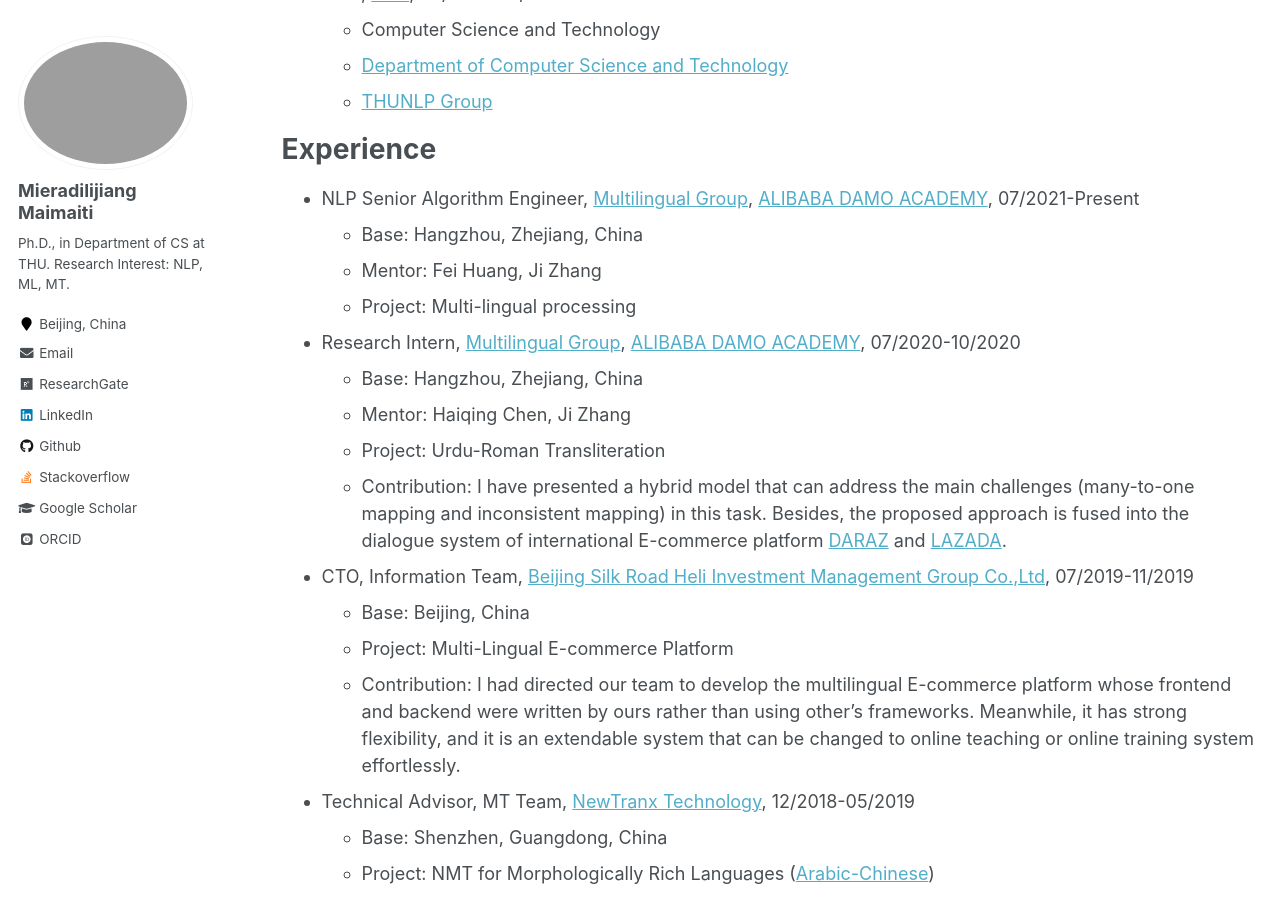
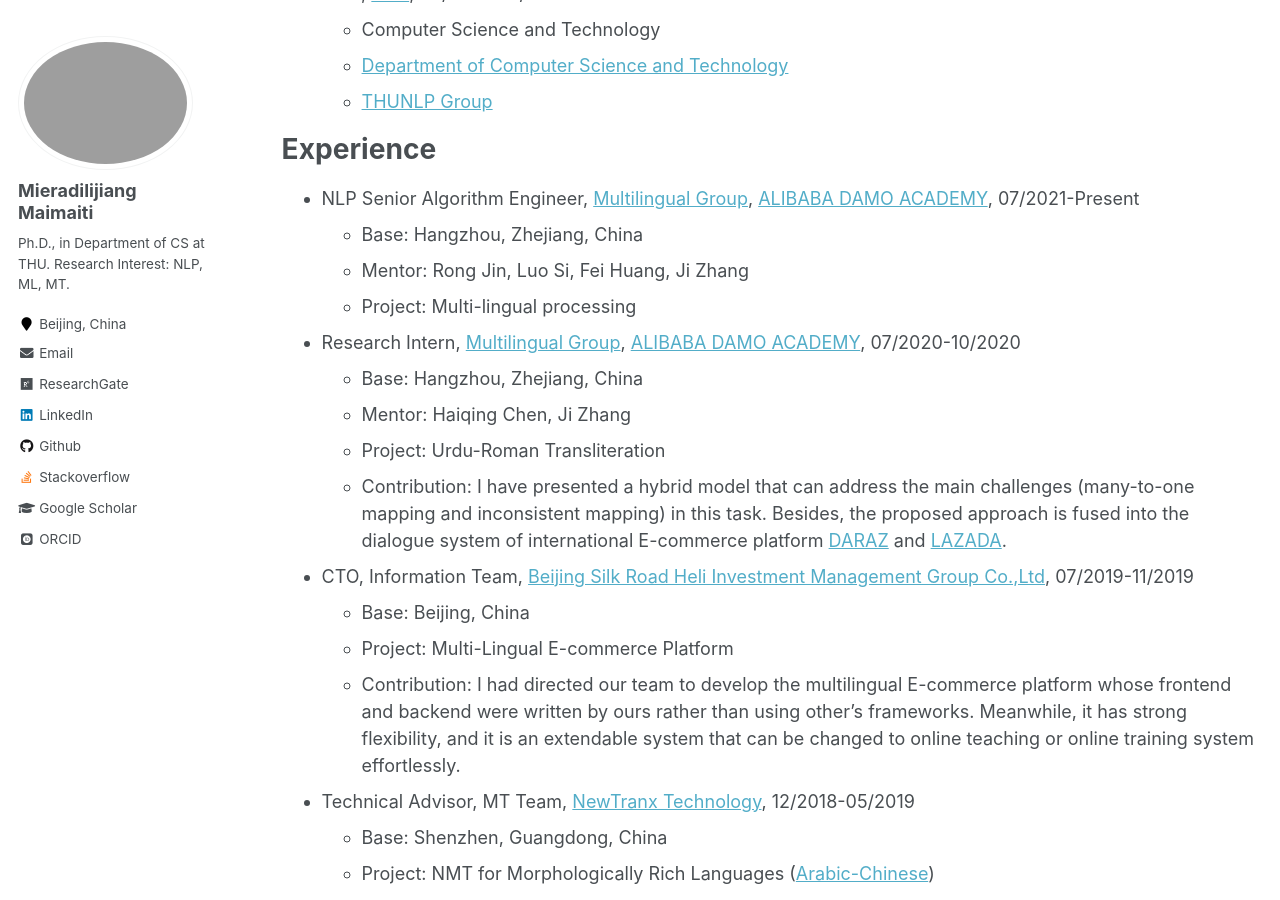
Before and after one commit to miradel51/miradel51.github.io, a Jekyll site: the page built from _pages/cv.md, in a window 1280 px wide and 900 px high, scrolled down 713 px. Built offline with Jekyll 4.4.1, drawn with Linux system fonts in a browser that asks for light colours; some web fonts are replaced.

Commit message:
update cv.md

```diff
--- a/_pages/cv.md
+++ b/_pages/cv.md
@@ -35,7 +35,7 @@ Experience
 ======
 * NLP Senior Algorithm Engineer, [Multilingual Group](https://damo.alibaba.com/labs/language-technology), [ALIBABA DAMO ACADEMY](https://damo.alibaba.com/), 07/2021-Present
   * Base: Hangzhou, Zhejiang, China
-  * Mentor: Fei Huang, Ji Zhang
+  * Mentor: Rong Jin, Luo Si, Fei Huang, Ji Zhang
   * Project: Multi-lingual processing
 * Research Intern, [Multilingual Group](https://damo.alibaba.com/labs/language-technology), [ALIBABA DAMO ACADEMY](https://damo.alibaba.com/), 07/2020-10/2020
   * Base: Hangzhou, Zhejiang, China
```
